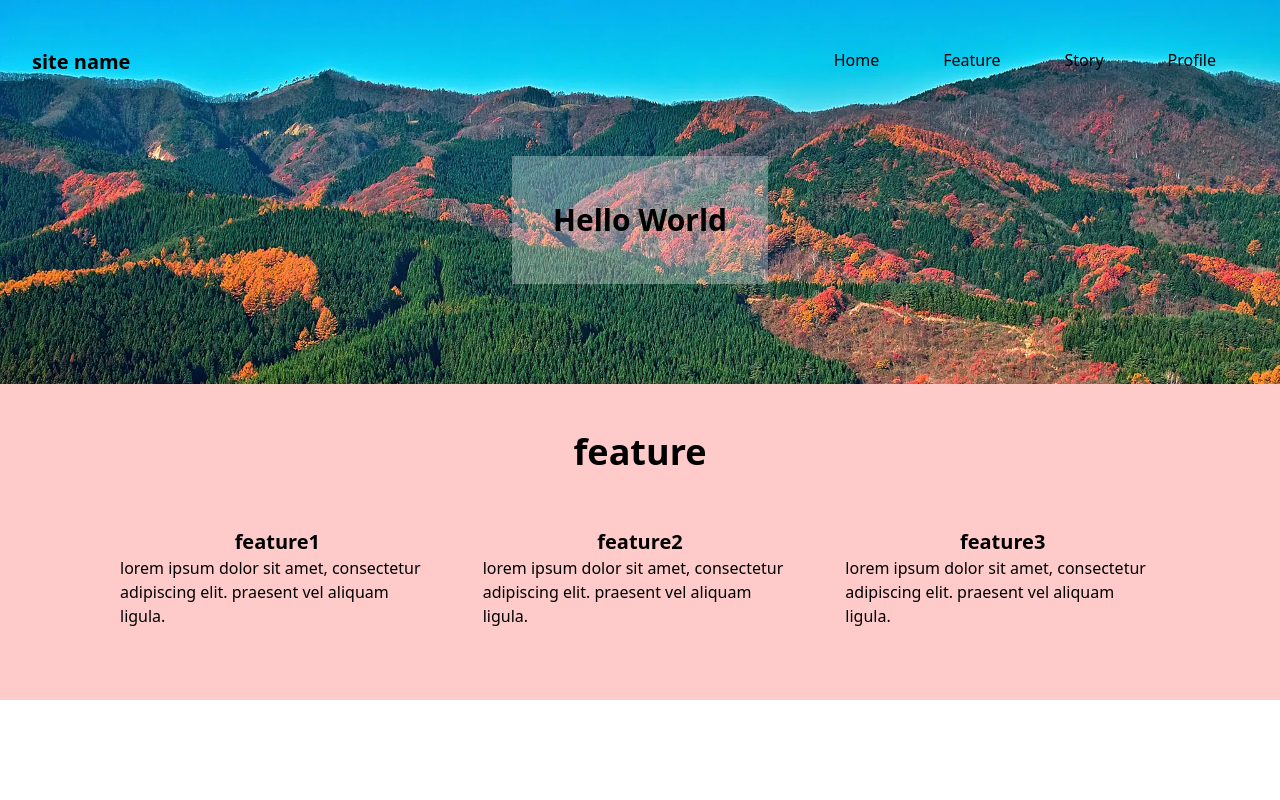
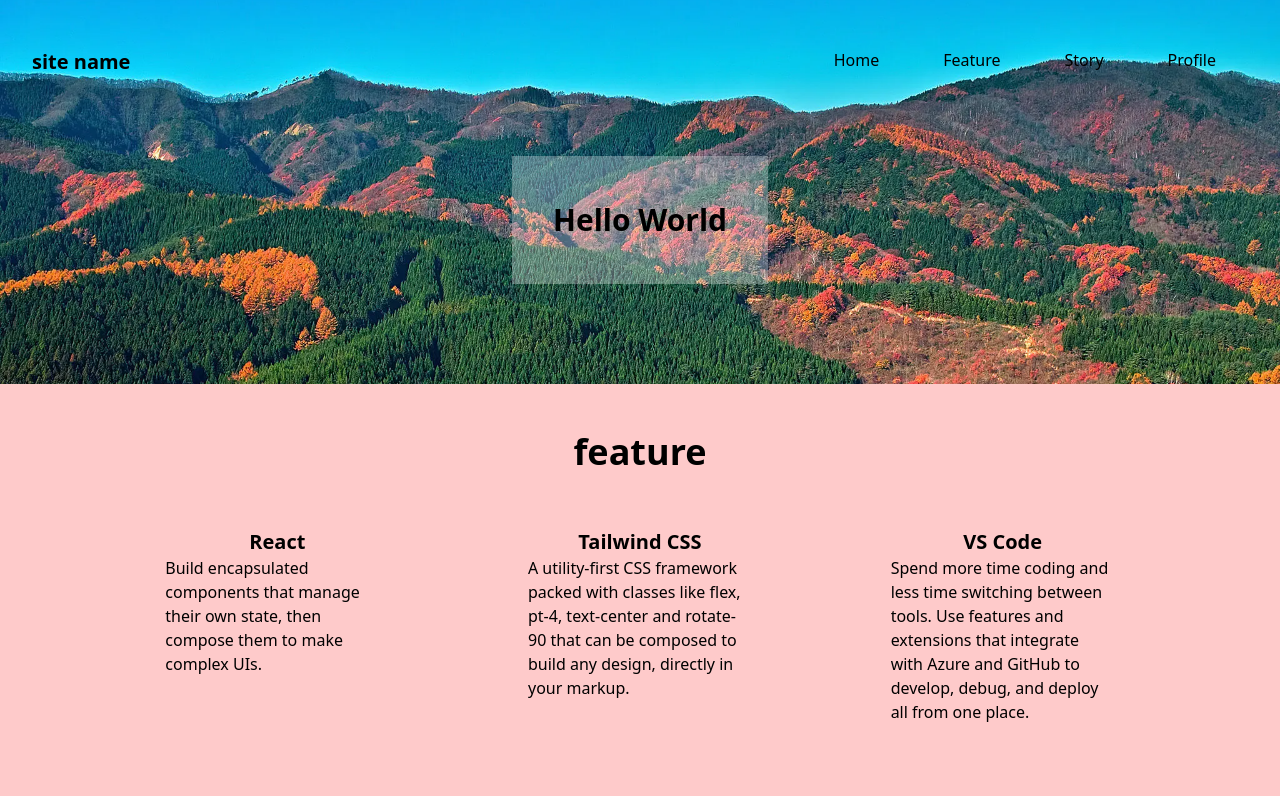
Before and after one commit to OldBigBuddha/sample-site, a React (Create React App) app: page / in a window 1280 px wide. Built offline with nearby package versions, Linux system fonts and the light colour scheme.

Commit message:
refactor: 💡 ページに表示する文言を変更した

```diff
--- a/src/components/ListSection.tsx
+++ b/src/components/ListSection.tsx
@@ -6,16 +6,16 @@ type Props = {
 
 const samples = [
   {
-    title: "feature1",
-    description: "lorem ipsum dolor sit amet, consectetur adipiscing elit. praesent vel aliquam ligula."
+    title: "React",
+    description: "Build encapsulated components that manage their own state, then compose them to make complex UIs."
   },
   {
-    title: "feature2",
-    description: "lorem ipsum dolor sit amet, consectetur adipiscing elit. praesent vel aliquam ligula."
+    title: "Tailwind CSS",
+    description: "A utility-first CSS framework packed with classes like flex, pt-4, text-center and rotate-90 that can be composed to build any design, directly in your markup."
   },
   {
-    title: "feature3",
-    description: "lorem ipsum dolor sit amet, consectetur adipiscing elit. praesent vel aliquam ligula."
+    title: "VS Code",
+    description: "Spend more time coding and less time switching between tools. Use features and extensions that integrate with Azure and GitHub to develop, debug, and deploy all from one place."
   }
 ]
 
--- a/src/components/ListSectionItem.tsx
+++ b/src/components/ListSectionItem.tsx
@@ -4,7 +4,7 @@ type Props = {
 }
 
 const ListSectionItem: React.FC<Props> = ({title, description}) => (
-  <li>
+  <li className="w-1/4">
     <div className="p-6">
       <p className="text-xl font-bold text-center">{title}</p>
       <p>{description}</p>
```
